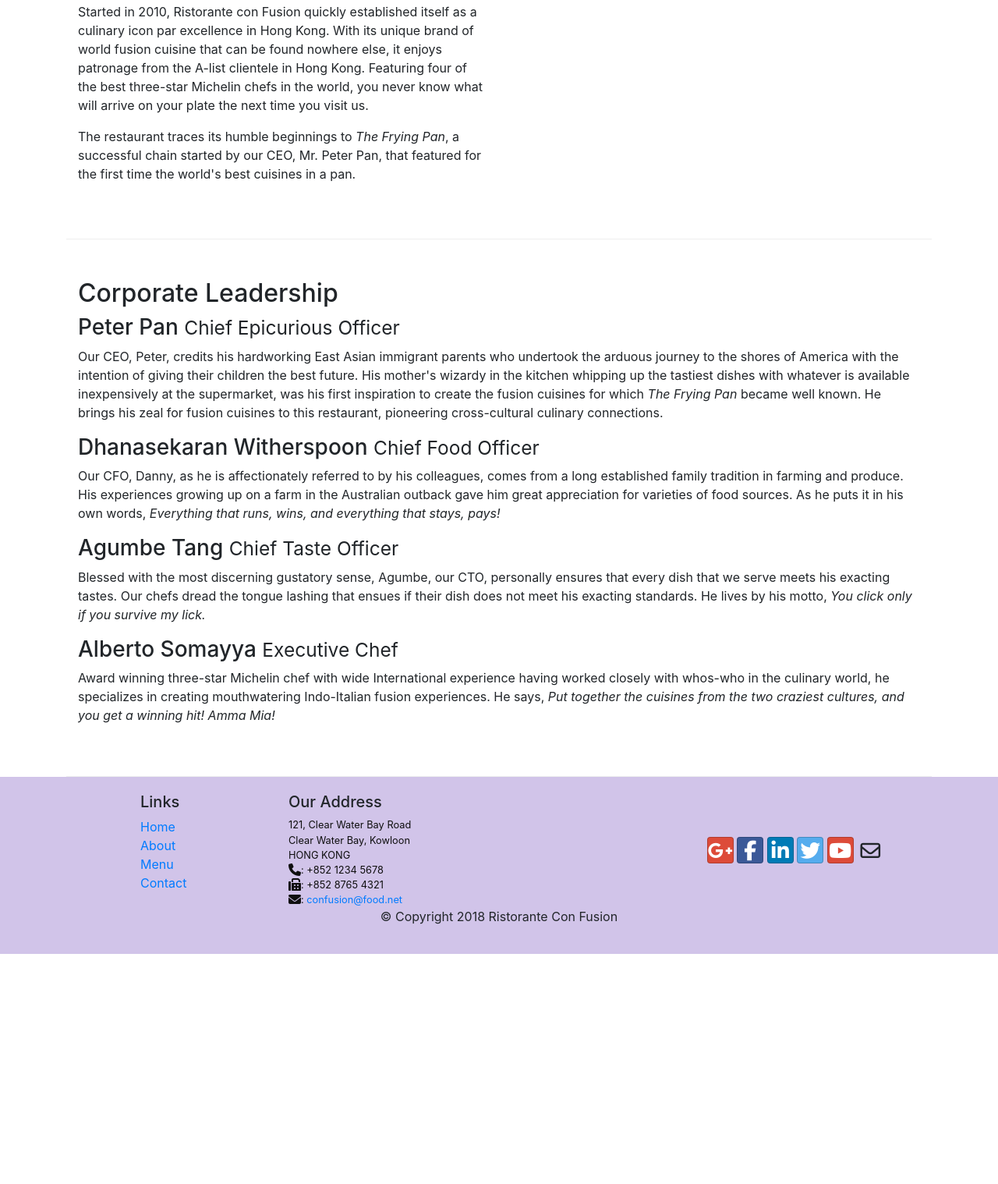
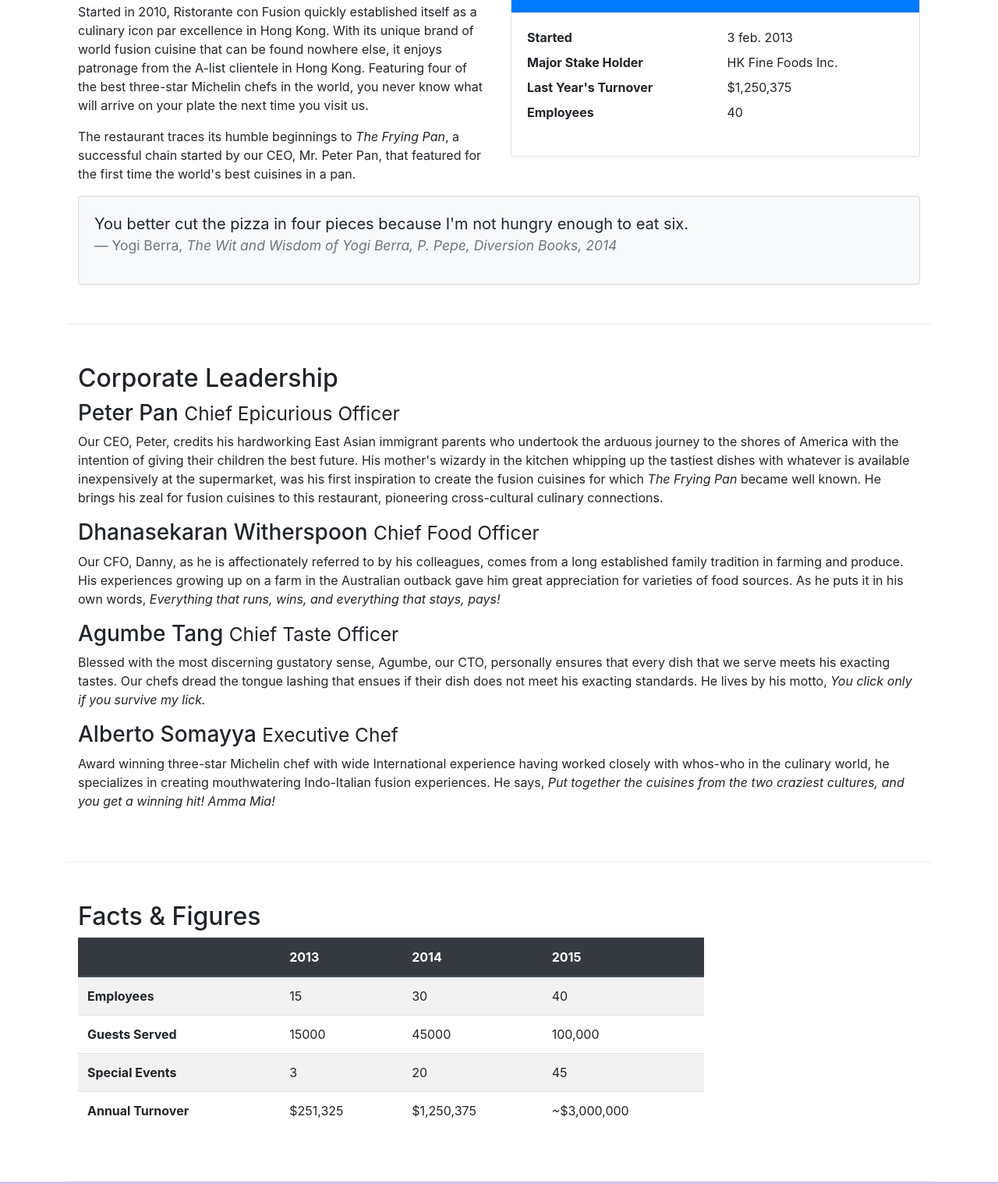
Before and after one commit to akshikachoudhary1/Bootstrap4, a plain HTML site: page aboutus.html in a window 1280 px wide. Shown: the part 558-2076 px from the top of the page at 78% size. Before the commit the page ends 1781 px from the top, so only its background shows below. Drawn offline with nearby package versions, Linux system fonts and the light colour scheme.

Commit message:
Tables and Cards

```diff
--- a/aboutus.html
+++ b/aboutus.html
@@ -68,7 +68,35 @@
                 <p>Started in 2010, Ristorante con Fusion quickly established itself as a culinary icon par excellence in Hong Kong. With its unique brand of world fusion cuisine that can be found nowhere else, it enjoys patronage from the A-list clientele in Hong Kong.  Featuring four of the best three-star Michelin chefs in the world, you never know what will arrive on your plate the next time you visit us.</p>
                 <p>The restaurant traces its humble beginnings to <em>The Frying Pan</em>, a successful chain started by our CEO, Mr. Peter Pan, that featured for the first time the world's best cuisines in a pan.</p>
             </div>
+            <div class="col-sm">
+                <div class="card">
+                    <h3 class="card-header bg-primary text-white">Facts at a Glance</h3>
+                    <div class="card-body">
+                        <dl class="row">
+                            <dt class="col-6">Started</dt>
+                            <dd class="col-6">3 feb. 2013</dd>
+                            <dt class="col-6">Major Stake Holder</dt>
+                            <dd class="col-6">HK Fine Foods Inc.</dd>
+                            <dt class="col-6">Last Year's Turnover</dt>
+                            <dd class="col-6">$1,250,375</dd>
+                            <dt class="col-6">Employees</dt>
+                            <dd class="col-6">40</dd>
+                        </dl>
+                    </div>
+
+                </div>
+            </div>
             <div class="col-12">
+                <div class="card card-body bg-light">
+                    <blockquote class="blockquote">
+                        <p class="mb-0">You better cut the pizza in four pieces because
+                            I'm not hungry enough to eat six.</p>
+                        <footer class="blockquote-footer">Yogi Berra,
+                            <cite title="Source Title">The Wit and Wisdom of Yogi Berra,
+                            P. Pepe, Diversion Books, 2014</cite>
+                        </footer>
+                    </blockquote>
+                </div>
             </div>
         </div>
 
@@ -84,6 +112,51 @@
                 <p class="d-none d-sm-block">Blessed with the most discerning gustatory sense, Agumbe, our CTO, personally ensures that every dish that we serve meets his exacting tastes. Our chefs dread the tongue lashing that ensues if their dish does not meet his exacting standards. He lives by his motto, <em>You click only if you survive my lick.</em></p>
                 <h3>Alberto Somayya <small>Executive Chef</small></h3>
                 <p class="d-none d-sm-block">Award winning three-star Michelin chef with wide International experience having worked closely with whos-who in the culinary world, he specializes in creating mouthwatering Indo-Italian fusion experiences. He says, <em>Put together the cuisines from the two craziest cultures, and you get a winning hit! Amma Mia!</em></p>
+            </div>
+       </div>
+        <div class="row row-content">
+            <div class="col-12 col-sm-9">
+                <h2>Facts &amp; Figures</h2>
+                <div class="table-responsive">
+                    <table class="table table-striped">
+                        <thead class="thead-dark">
+                            <tr>
+                                <th>&nbsp;</th>
+                                <th>2013</th>
+                                <th>2014</th>
+                                <th>2015</th>
+                            </tr>
+                        </thead>
+                        <tbody>
+                            <tr>
+                                <th>Employees</th>
+                                <td>15</td>
+                                <td>30</td>
+                                <td>40</td>
+                            </tr>
+                            <tr>
+                                <th>Guests Served</th>
+                                <td>15000</td>
+                                <td>45000</td>
+                                <td>100,000</td>
+                            </tr>
+                            <tr>
+                                <th>Special Events</th>
+                                <td>3</td>
+                                <td>20</td>
+                                <td>45</td>
+                            </tr>
+                            <tr>
+                                <th>Annual Turnover</th>
+                                <td>$251,325</td>
+                                <td>$1,250,375</td>
+                                <td>~$3,000,000</td>
+                            </tr>
+                        </tbody>
+                    </table>
+                </div>
+            </div>
+             <div class="col-12 col-sm-3">
             </div>
        </div>
 
```
